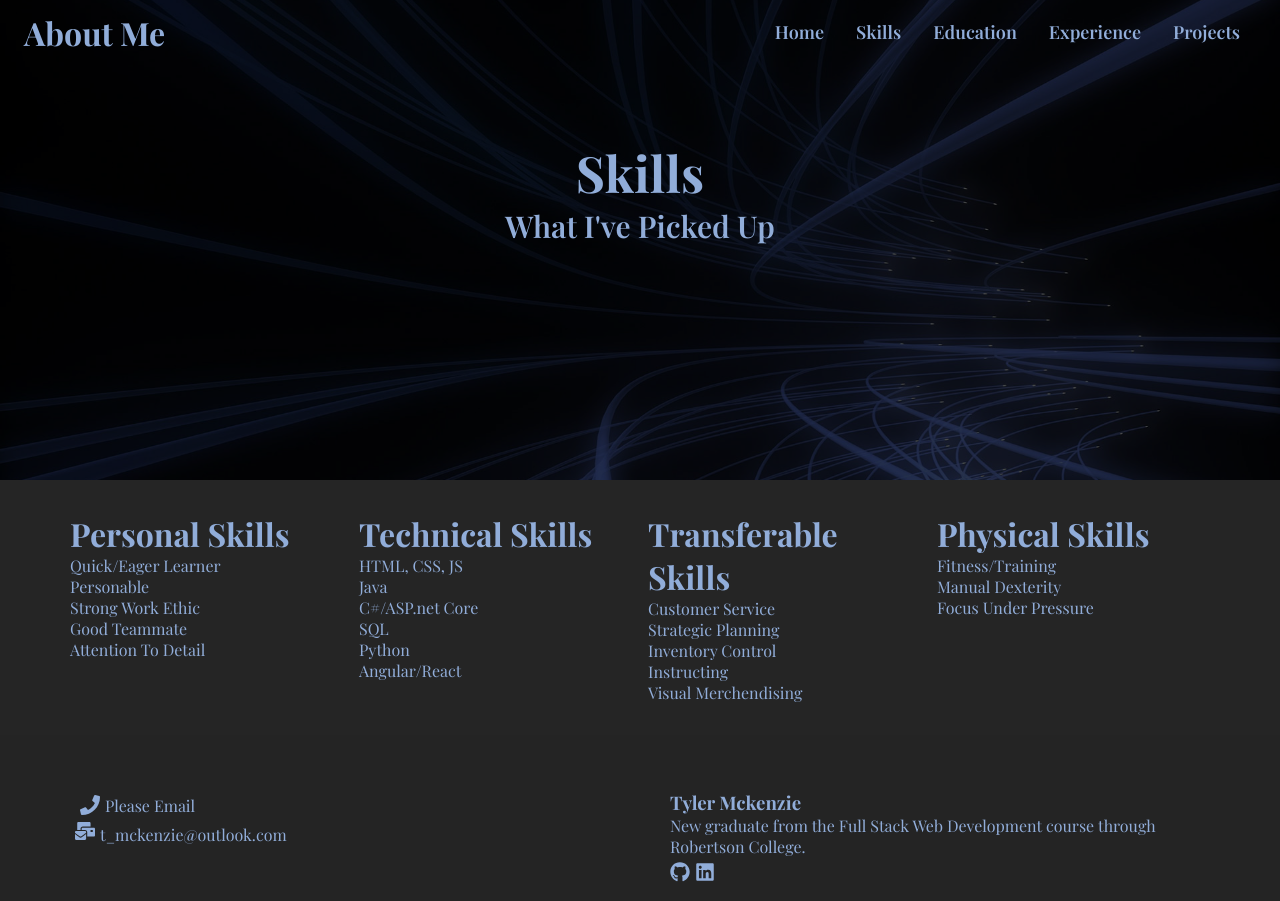
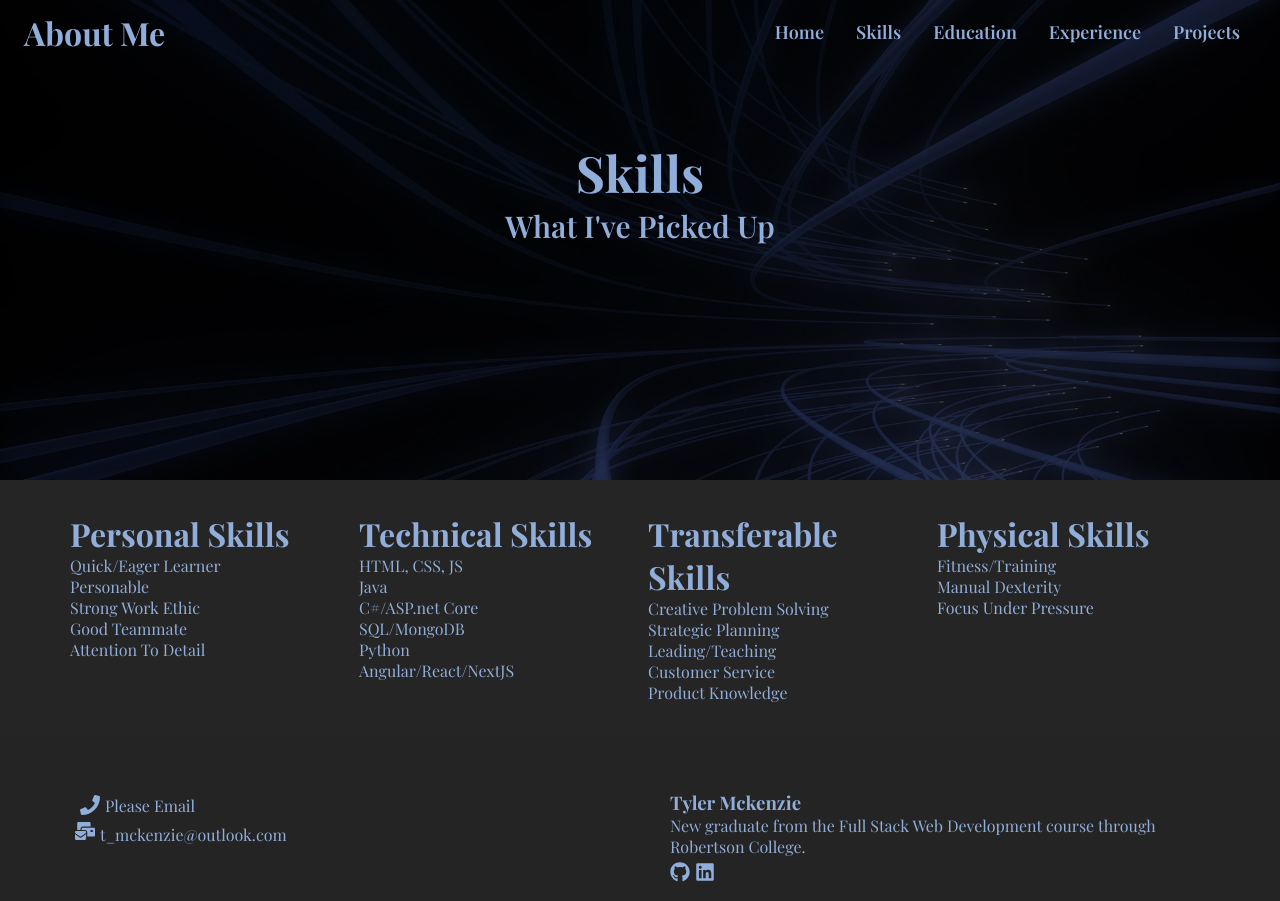
Before and after one commit to TyMckenz/portfolio, a React (Create React App) app: page /skills in a window 1280 px wide. Built offline with nearby package versions, Linux system fonts and the light colour scheme; a web font is replaced by a local one.

Commit message:
Small Skills Update

```diff
--- a/src/components/SkillsCard.js
+++ b/src/components/SkillsCard.js
@@ -1,5 +1,5 @@
-import "./SkillsCardStyle.css";
-import React from 'react'
+import './SkillsCardStyle.css';
+import React from 'react';
 
 const SkillsCard = () => {
   return (
@@ -18,17 +18,17 @@ const SkillsCard = () => {
           <p>HTML, CSS, JS</p>
           <p>Java</p>
           <p>C#/ASP.net Core</p>
-                <p>SQL</p>
+          <p>SQL/MongoDB</p>
           <p>Python</p>
-                <p>Angular/React</p>
+          <p>Angular/React/NextJS</p>
         </div>
         <div>
           <h1>Transferable Skills</h1>
+          <p>Creative Problem Solving</p>
+          <p>Strategic Planning</p>
+          <p>Leading/Teaching</p>
           <p>Customer Service</p>
-                <p>Strategic Planning</p>
-                <p>Inventory Control</p>
-                <p>Instructing</p>
-                <p>Visual Merchendising</p>
+          <p>Product Knowledge</p>
         </div>
         <div>
           <h1>Physical Skills</h1>
@@ -38,7 +38,7 @@ const SkillsCard = () => {
         </div>
       </div>
     </div>
-  )
-}
+  );
+};
 
-export default SkillsCard
+export default SkillsCard;
```
Lines whose indentation alone changed are shown as unchanged.
